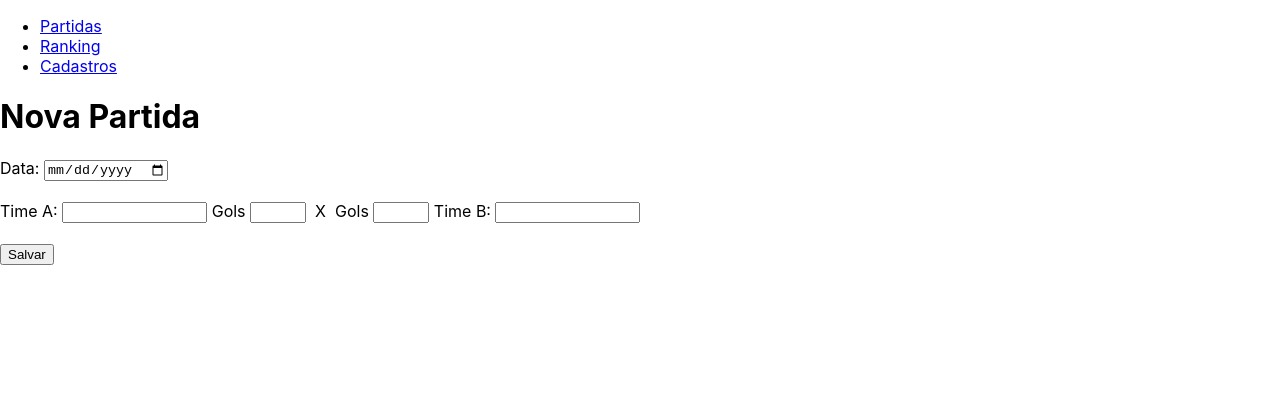
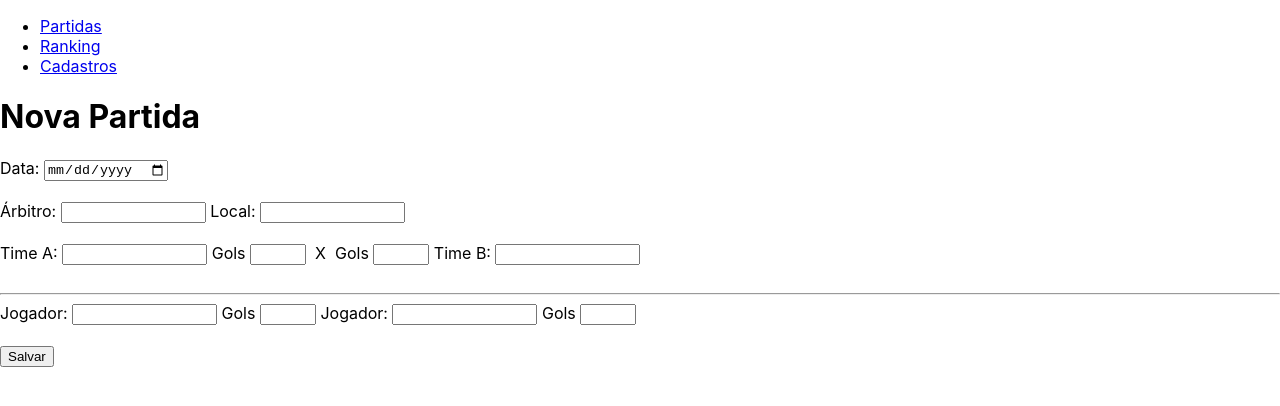
Before and after one commit to dsm-cefet-rj/trabalho-integrado-2020-1-grupo-5, a React (Create React App) app in the folder src/front-end/: page /partidas/novo in a window 1280 px wide. Shown: the top 406 px of the page. Built offline with nearby package versions, Linux system fonts and the light colour scheme.

Commit message:
Criando formulário 'Nova Partida'

```diff
--- a/src/front-end/src/components/partidas/FormPartida.js
+++ b/src/front-end/src/components/partidas/FormPartida.js
@@ -21,6 +21,11 @@ export default function FormPartida(props) {
                     <label>Data:</label> <input type="date" name="data" value={partida.data} onChange={handleInputChange} />
                     <br></br>
                     <br></br>
+                    <label>Árbitro:</label> <input type="text" name="arbitro_partida" maxlength="50" size="15" value={partida.arbitro} onChange={handleInputChange} />
+                    &nbsp;
+                    <label>Local:</label> <input type="text" name="local_partida" maxlength="50" size="15" value={partida.local} onChange={handleInputChange} />
+                    <br></br>
+                    <br></br>
                     <label>Time A:</label> <input type="text" name="time_A" maxlength="50" size="15" value={partida.time_A} onChange={handleInputChange} />
                     &nbsp;
                     <label>Gols</label> <input type="number" name="gols_time_A" min="0" max="99" value={partida.gols_time_A} onChange={handleInputChange} />
@@ -32,6 +37,16 @@ export default function FormPartida(props) {
                     <label>Time B:</label> <input type="text" name="time_B" maxlength="50" size="15" value={partida.time_B} onChange={handleInputChange} />
                     &nbsp;
                     <br/><br/>
+                    <hr></hr>
+                    <label>Jogador:</label> <input type="text" name="jogador_A" maxlength="50" size="15" value={partida.jogador_A} onChange={handleInputChange} />
+                    &nbsp;
+                    <label>Gols</label> <input type="number" name="gols_jogador_A" min="0" max="99" value={partida.gols_jogador_A} onChange={handleInputChange} />
+                    &nbsp;
+                    <label>Jogador:</label> <input type="text" name="jogador_B" maxlength="50" size="15" value={partida.jogador_B} onChange={handleInputChange} />
+                    &nbsp;
+                    <label>Gols</label> <input type="number" name="gols_jogador_B" min="0" max="99" value={partida.gols_jogador_B} onChange={handleInputChange} />
+                    <br></br>
+                    <br></br>
                     <input type="submit" value="Salvar" />
                 </form>
             </>
```
